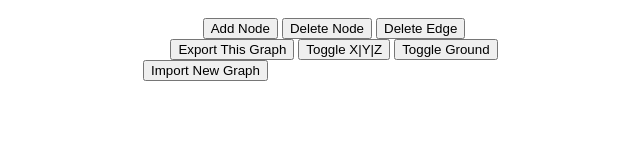
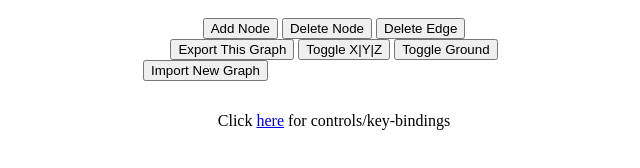
Before and after one commit to Zysberg/Konigsberg, a plain HTML site: page index.html in a window 1280 px wide. Shown: the whole page, without its empty margins (306-946 px from the left). Drawn offline with nearby package versions, Linux system fonts and the light colour scheme.

Commit message:
Added link to README

```diff
--- a/index.html
+++ b/index.html
@@ -48,6 +48,7 @@
     </div>
     <div> <pre id="fileContents">
     </pre> </div>
+    <div style="text-align: center">Click <a href="https://github.com/Zysberg/Konigsberg">here</a> for controls/key-bindings</div>
 </body>
 
 </html>
```
